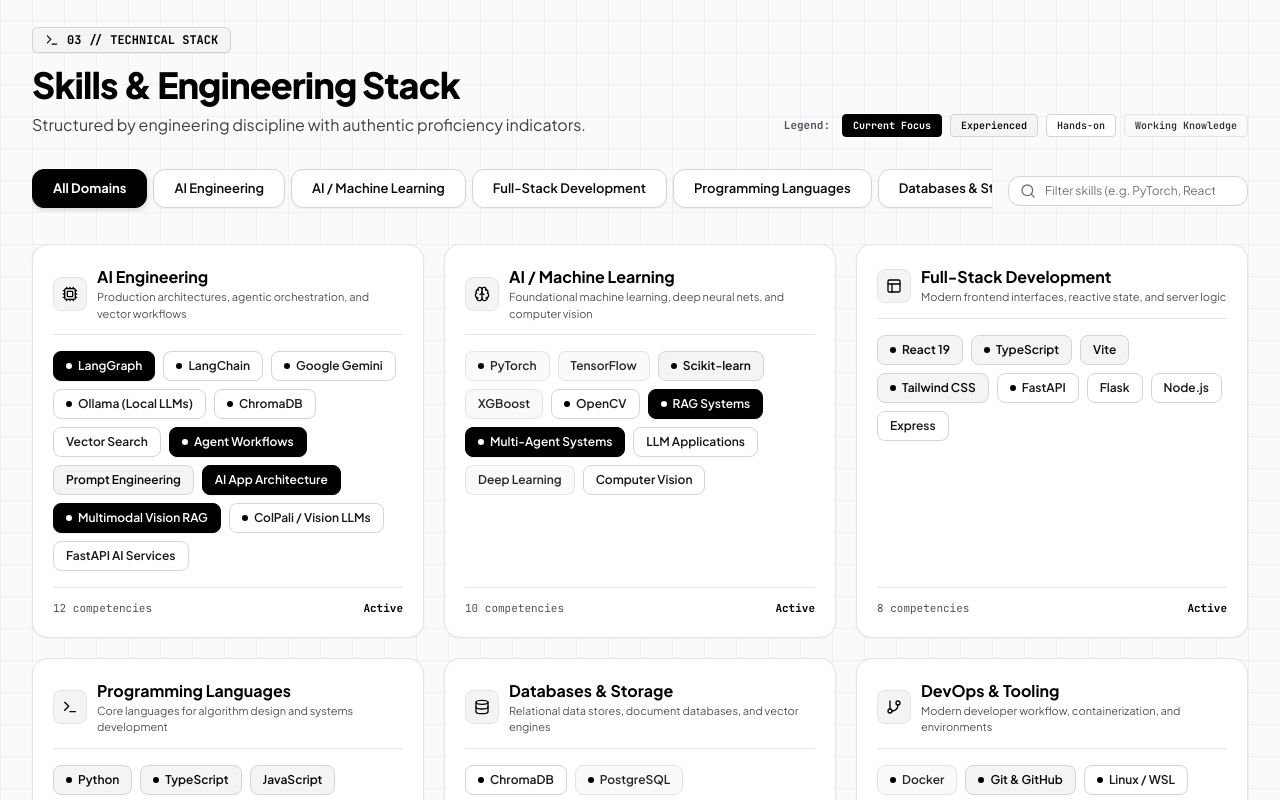
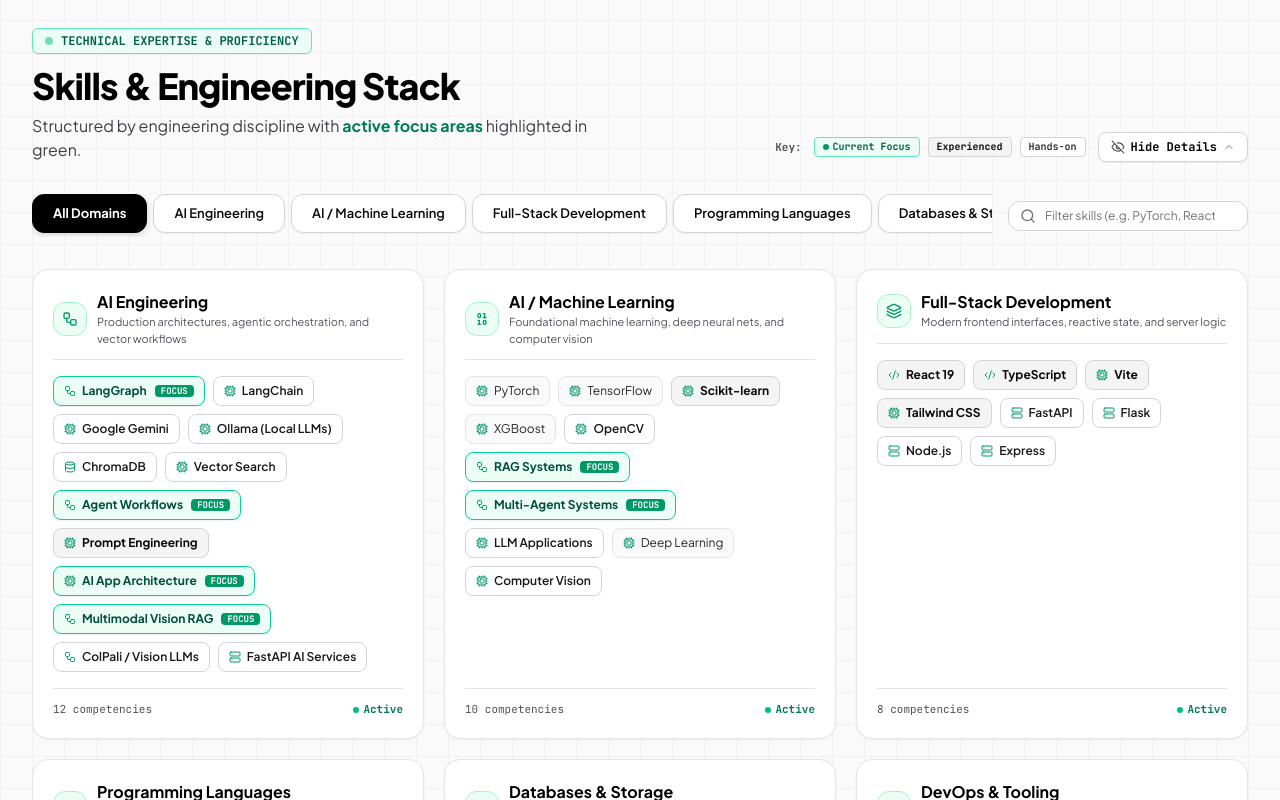
Before and after one commit to 123bruke/portfolio_final, a React (Vite) app: page / in a window 1280 px wide. Shown: the part 3180-3980 px from the top of the page. Built offline with nearby package versions, Linux system fonts and the light colour scheme.

Commit message:
Update portfolio features

```diff
--- a/src/components/SkillsSection.tsx
+++ b/src/components/SkillsSection.tsx
@@ -1,15 +1,22 @@
 import { useState, useMemo } from 'react';
 import {
   Cpu,
-  Brain,
-  Layout,
+  Workflow,
+  Binary,
+  Code2,
+  Layers,
   Terminal,
   Database,
   GitBranch,
-  Layers,
   Search,
   X,
-  Sparkles
+  Server,
+  Boxes,
+  Eye,
+  EyeOff,
+  ChevronDown,
+  ChevronUp,
+  Flame
 } from 'lucide-react';
 import { SKILL_CATEGORIES } from '../data/skills';
 import SectionBorderFrame from './SectionBorderFrame';
@@ -17,34 +24,60 @@
 export default function SkillsSection() {
   const [activeCategory, setActiveCategory] = useState<string>('all');
   const [searchQuery, setSearchQuery] = useState<string>('');
+  const [isSectionHidden, setIsSectionHidden] = useState(false);
 
+  // Professional developer icon mapping (No gimmick cartoon AI icons)
   const getCategoryIcon = (key: string) => {
     switch (key) {
       case 'ai-engineering':
-        return <Cpu className="w-4 h-4 text-black" />;
+        return <Workflow className="w-4 h-4 text-emerald-600" />;
       case 'ai-ml':
-        return <Brain className="w-4 h-4 text-black" />;
+        return <Binary className="w-4 h-4 text-emerald-600" />;
       case 'fullstack':
-        return <Layout className="w-4 h-4 text-black" />;
+        return <Layers className="w-4 h-4 text-emerald-600" />;
       case 'programming':
-        return <Terminal className="w-4 h-4 text-black" />;
+        return <Terminal className="w-4 h-4 text-emerald-600" />;
       case 'databases':
-        return <Database className="w-4 h-4 text-black" />;
+        return <Database className="w-4 h-4 text-emerald-600" />;
       case 'devops':
-        return <GitBranch className="w-4 h-4 text-black" />;
+        return <GitBranch className="w-4 h-4 text-emerald-600" />;
       default:
-        return <Layers className="w-4 h-4 text-black" />;
+        return <Code2 className="w-4 h-4 text-emerald-600" />;
     }
+  };
+
+  // Specific premium icon per technology
+  const getTechIcon = (name: string) => {
+    const lower = name.toLowerCase();
+    if (lower.includes('python') || lower.includes('c++') || lower.includes('terminal')) {
+      return <Terminal className="w-3 h-3 text-emerald-600 shrink-0" />;
+    }
+    if (lower.includes('react') || lower.includes('typescript') || lower.includes('javascript') || lower.includes('html')) {
+      return <Code2 className="w-3 h-3 text-emerald-600 shrink-0" />;
+    }
+    if (lower.includes('data') || lower.includes('sql') || lower.includes('chroma') || lower.includes('neo4j') || lower.includes('postgres') || lower.includes('mongo')) {
+      return <Database className="w-3 h-3 text-emerald-600 shrink-0" />;
+    }
+    if (lower.includes('fastapi') || lower.includes('node') || lower.includes('flask') || lower.includes('express')) {
+      return <Server className="w-3 h-3 text-emerald-600 shrink-0" />;
+    }
+    if (lower.includes('docker') || lower.includes('linux') || lower.includes('git')) {
+      return <Boxes className="w-3 h-3 text-emerald-600 shrink-0" />;
+    }
+    if (lower.includes('langgraph') || lower.includes('agent') || lower.includes('rag') || lower.includes('colpali')) {
+      return <Workflow className="w-3 h-3 text-emerald-600 shrink-0" />;
+    }
+    return <Cpu className="w-3 h-3 text-emerald-600 shrink-0" />;
   };
 
   const getLevelBadgeClass = (level: string) => {
     switch (level) {
       case 'Current Focus':
-        return 'bg-black text-white border-black font-bold shadow-2xs';
+        return 'bg-emerald-50 text-emerald-900 border-emerald-400 font-bold shadow-2xs';
       case 'Experienced':
-        return 'bg-zinc-100 text-zinc-950 border-zinc-300 font-semibold';
+        return 'bg-zinc-100 text-zinc-950 border-zinc-300 font-bold';
       case 'Hands-on':
-        return 'bg-white text-zinc-900 border-zinc-300 font-medium';
+        return 'bg-white text-zinc-900 border-zinc-300 font-semibold';
       case 'Working Knowledge':
         return 'bg-zinc-50 text-zinc-800 border-zinc-200 font-normal';
       default:
@@ -77,39 +110,67 @@
     <section id="skills" className="py-10 scroll-mt-24 relative transition-colors duration-200">
       <div className="max-w-7xl mx-auto px-4 sm:px-6 lg:px-8">
         <SectionBorderFrame>
-          {/* Section Header */}
+          {/* Section Header with Hide/Show Toggle */}
           <div className="flex flex-col md:flex-row md:items-end justify-between mb-8 gap-6">
             <div>
-              <div className="inline-flex items-center gap-2 px-3 py-1 rounded-md bg-zinc-100 border border-zinc-300 text-xs font-mono text-black font-bold mb-3 shadow-2xs">
-                <Terminal className="w-3.5 h-3.5 text-black" />
-                <span>03 // TECHNICAL STACK</span>
+              {/* Green highlight for Main Point */}
+              <div className="inline-flex items-center gap-2 px-3 py-1 rounded-md bg-emerald-50 border border-emerald-300 text-xs font-mono text-emerald-800 font-bold mb-3 shadow-2xs">
+                <span className="w-2 h-2 rounded-full bg-emerald-500 animate-pulse" />
+                <span>TECHNICAL EXPERTISE & PROFICIENCY</span>
               </div>
-              <h2 className="text-2xl sm:text-4xl font-extrabold tracking-tight text-black">
+              <h2 className="text-2xl sm:text-4xl font-black tracking-tight text-black">
                 Skills & Engineering Stack
               </h2>
               <p className="mt-2 text-sm sm:text-base text-zinc-700 max-w-xl font-normal">
-                Structured by engineering discipline with authentic proficiency indicators.
+                Structured by engineering discipline with <strong className="text-emerald-700 font-bold">active focus areas</strong> highlighted in green.
               </p>
             </div>
 
+            <div className="flex flex-col sm:flex-row sm:items-center gap-3 self-start md:self-end">
               {/* Level Legend */}
               <div className="flex flex-wrap items-center gap-2 text-xs">
-              <span className="text-zinc-600 text-[11px] font-mono mr-1 font-bold">Legend:</span>
-              <span className="px-2.5 py-1 rounded border bg-black text-white border-black font-mono text-[10px] font-bold">
+                <span className="text-zinc-600 text-[11px] font-mono mr-1 font-bold">Key:</span>
+                <span className="px-2 py-0.5 rounded border bg-emerald-50 text-emerald-800 border-emerald-300 font-mono text-[10px] font-bold flex items-center gap-1">
+                  <span className="w-1.5 h-1.5 bg-emerald-600 rounded-full" />
                   Current Focus
                 </span>
-              <span className="px-2.5 py-1 rounded border bg-zinc-100 text-zinc-950 border-zinc-300 font-mono text-[10px] font-semibold">
+                <span className="px-2 py-0.5 rounded border bg-zinc-100 text-zinc-950 border-zinc-300 font-mono text-[10px] font-bold">
                   Experienced
                 </span>
-              <span className="px-2.5 py-1 rounded border bg-white text-zinc-900 border-zinc-300 font-mono text-[10px] font-medium">
+                <span className="px-2 py-0.5 rounded border bg-white text-zinc-900 border-zinc-300 font-mono text-[10px] font-medium">
                   Hands-on
                 </span>
-              <span className="px-2.5 py-1 rounded border bg-zinc-50 text-zinc-800 border-zinc-200 font-mono text-[10px] font-medium">
-                Working Knowledge
-              </span>
+              </div>
+
+              {/* Native Hide/Show Button */}
+              <button
+                onClick={() => setIsSectionHidden(!isSectionHidden)}
+                className="inline-flex items-center gap-1.5 px-3 py-1.5 text-xs font-mono font-bold rounded-lg border border-zinc-300 bg-white hover:bg-zinc-100 text-black shadow-2xs transition-all duration-200 cursor-pointer shrink-0"
+                title={isSectionHidden ? "Expand Skills" : "Collapse Skills"}
+              >
+                {isSectionHidden ? (
+                  <>
+                    <Eye className="w-3.5 h-3.5 text-emerald-600" />
+                    <span>Show Skills</span>
+                    <ChevronDown className="w-3 h-3 text-zinc-500" />
+                  </>
+                ) : (
+                  <>
+                    <EyeOff className="w-3.5 h-3.5 text-zinc-600" />
+                    <span>Hide Details</span>
+                    <ChevronUp className="w-3 h-3 text-zinc-500" />
+                  </>
+                )}
+              </button>
             </div>
           </div>
 
+          {/* Smooth Collapsible Content Container */}
+          <div
+            className={`transition-all duration-300 ease-in-out overflow-hidden ${
+              isSectionHidden ? 'max-h-0 opacity-0 pointer-events-none' : 'max-h-[3000px] opacity-100'
+            }`}
+          >
             {/* Interactive Live Search Bar & Category Filter Tabs */}
             <div className="flex flex-col sm:flex-row items-stretch sm:items-center justify-between gap-4 mb-8">
               {/* Category Filter Tabs */}
@@ -118,7 +179,7 @@
                   onClick={() => setActiveCategory('all')}
                   className={`px-3.5 py-1.5 rounded-xl text-xs font-bold whitespace-nowrap cursor-pointer transition-all ${
                     activeCategory === 'all'
-                    ? 'btn-primary'
+                      ? 'btn-primary bg-black text-white'
                       : 'btn-secondary'
                   }`}
                 >
@@ -130,7 +191,7 @@
                     onClick={() => setActiveCategory(cat.categoryKey)}
                     className={`px-3 py-1.5 rounded-xl text-xs font-semibold whitespace-nowrap cursor-pointer transition-all ${
                       activeCategory === cat.categoryKey
-                      ? 'btn-primary'
+                        ? 'btn-primary bg-black text-white'
                         : 'btn-secondary'
                     }`}
                   >
@@ -165,12 +226,12 @@
               {filteredCategories.map((category) => (
                 <div
                   key={category.categoryKey}
-                className="bento-card p-5 flex flex-col justify-between"
+                  className="bento-card p-5 flex flex-col justify-between hover:border-emerald-300 transition-all duration-200"
                 >
                   <div>
-                  {/* Category Header */}
+                    {/* Category Header with Premium Icon */}
                     <div className="flex items-center gap-2.5 pb-3 border-b border-zinc-200 mb-4">
-                    <div className="p-2 rounded-lg bg-zinc-100 border border-zinc-200">
+                      <div className="p-2 rounded-xl bg-emerald-50 border border-emerald-200">
                         {getCategoryIcon(category.categoryKey)}
                       </div>
                       <div>
@@ -183,18 +244,21 @@
                       </div>
                     </div>
 
-                  {/* Skills Pills in Grid / Flex */}
+                    {/* Skills Pills in Grid / Flex with individual tech icons */}
                     <div className="flex flex-wrap gap-2">
                       {category.skills.map((skill) => (
                         <div
                           key={skill.name}
-                        className={`inline-flex items-center gap-1.5 px-3 py-1.5 rounded-lg text-xs border ${getLevelBadgeClass(skill.level)}`}
+                          className={`inline-flex items-center gap-1.5 px-2.5 py-1.5 rounded-lg text-xs border ${getLevelBadgeClass(skill.level)} transition-all hover:scale-[1.02]`}
                           title={`${skill.name} (${skill.level})`}
                         >
-                        {skill.highlight && (
-                          <span className={`w-1.5 h-1.5 rounded-full shrink-0 ${skill.level === 'Current Focus' ? 'bg-white' : 'bg-black'}`} />
+                          {getTechIcon(skill.name)}
+                          <span>{skill.name}</span>
+                          {skill.level === 'Current Focus' && (
+                            <span className="text-[9px] font-mono uppercase bg-emerald-600 text-white px-1.5 py-0.2 rounded font-extrabold ml-0.5">
+                              Focus
+                            </span>
                           )}
-                        <span className="font-semibold">{skill.name}</span>
                         </div>
                       ))}
                     </div>
@@ -202,7 +266,10 @@
 
                   <div className="mt-4 pt-3 border-t border-zinc-200 flex items-center justify-between text-[11px] text-zinc-600 font-mono">
                     <span>{category.skills.length} competencies</span>
-                  <span className="text-black font-bold">Active</span>
+                    <span className="text-emerald-700 font-bold flex items-center gap-1">
+                      <span className="w-1.5 h-1.5 bg-emerald-500 rounded-full" />
+                      Active
+                    </span>
                   </div>
                 </div>
               ))}
@@ -213,6 +280,7 @@
                 No skills found matching "<span className="font-bold text-black">{searchQuery}</span>". Click clear to view all skills.
               </div>
             )}
+          </div>
         </SectionBorderFrame>
       </div>
     </section>
```
Lines whose indentation alone changed are shown as unchanged.
